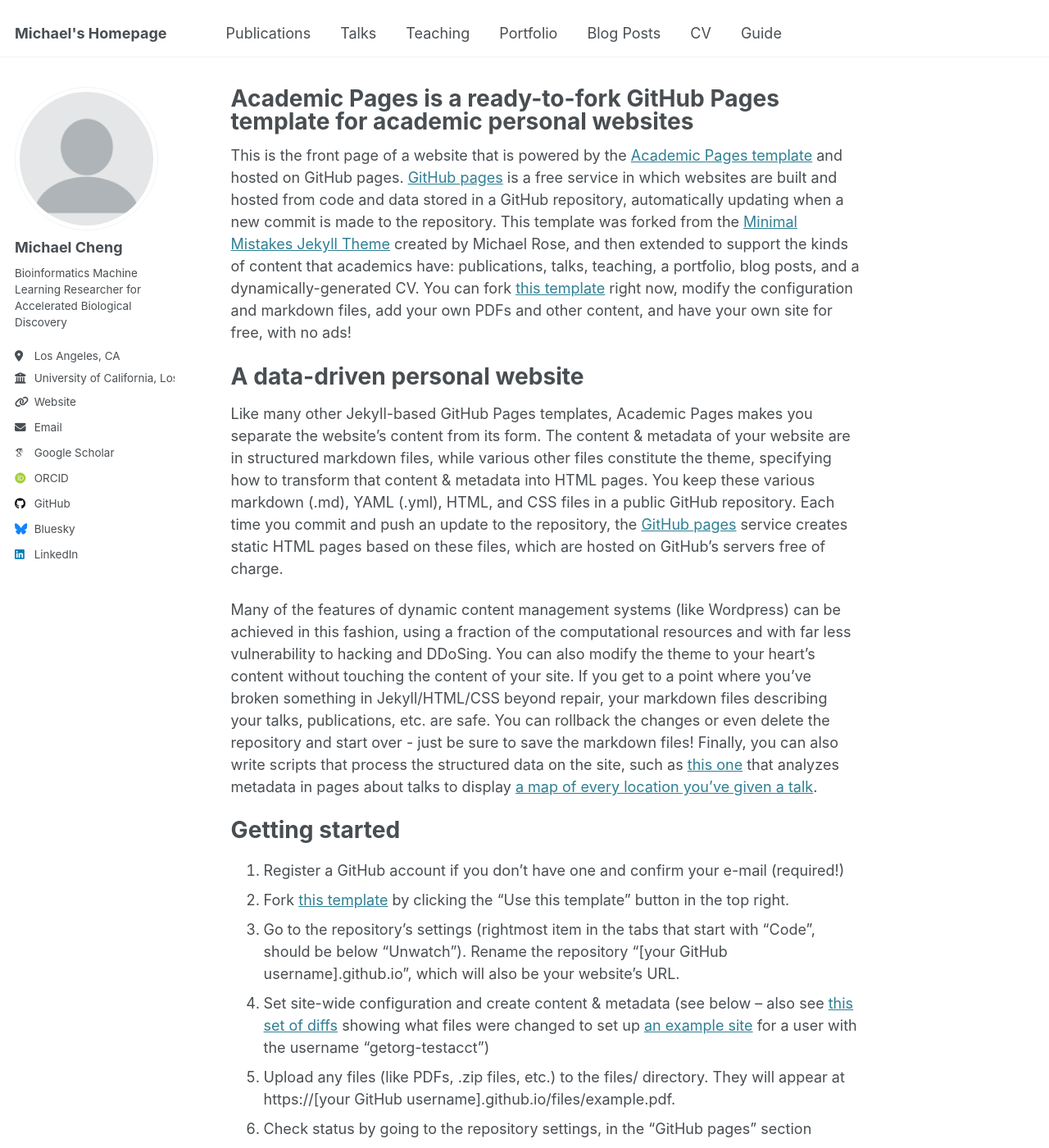
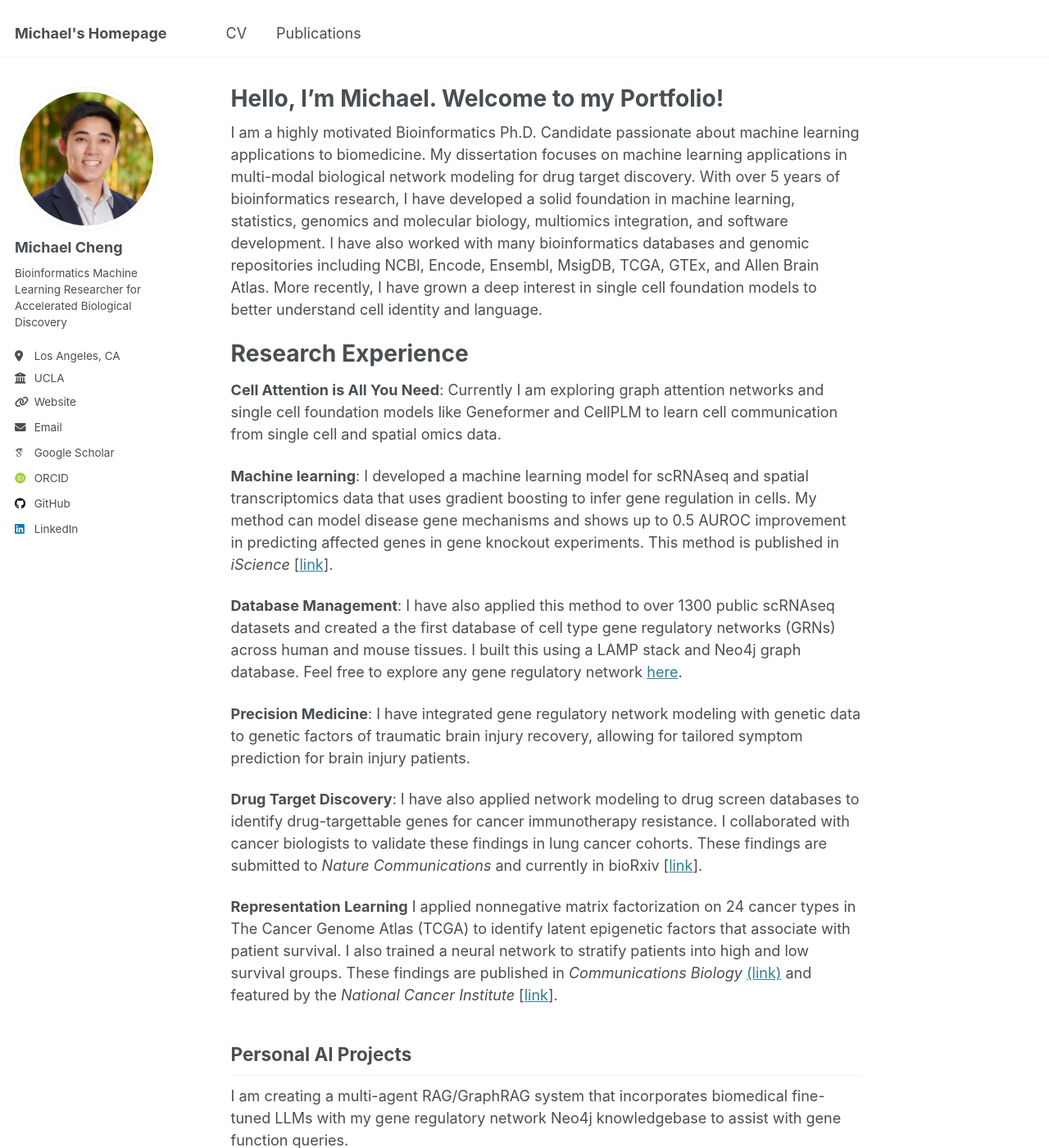
Before and after one commit to mcheng7777/mcheng7777.github.io, a Jekyll site: the page built from _pages/about.md, in a window 1280 px wide and 1400 px high. Shown: the whole window at 82% size. Built offline with Jekyll 4.4.1, drawn with Linux system fonts in a browser that asks for light colours; some web fonts are replaced; some of the changed text lies outside the part shown.

Commit message:
Edit about page and navigation tabs

```diff
--- a/_config.yml
+++ b/_config.yml
@@ -13,7 +13,7 @@
 title_separator          : "-"
 name                     : &name "Michael Cheng"
 description              : &description "UCLA Bionformatics Ph.D. Candidate"
-url                      : https://mcheng7777.github.io/ # the base hostname & protocol for your site e.g. "https://[your GitHub username].github.io"
+url                      : https://mcheng7777.github.io # the base hostname & protocol for your site e.g. "https://[your GitHub username].github.io"
 baseurl                  : "" # the subpath of your site, e.g. "/blog"
 repository               : "mcheng7777/mcheng7777.github.io"
 
@@ -22,13 +22,13 @@
 #               Additional customization can be done by editing /_includes/author-profile.html
 author:
   # Biographic information
-  avatar           : "profile.png"
+  avatar           : "michaelcheng_headshot.jpeg"
   name             : "Michael Cheng"
   pronouns         : # example: "she/her"
   bio              : "Bioinformatics Machine Learning Researcher for Accelerated Biological Discovery"
   location         : "Los Angeles, CA"
-  employer         : "University of California, Los Angeles (UCLA)"
-  uri              : "https://mcheng7777.github.io/"
+  employer         : "UCLA"
+  uri              : "https://mcheng7777.github.io"
   email            : "mcheng7777@g.ucla.edu"
 
   # Academic websites
@@ -44,7 +44,7 @@
   stackoverflow    : # User number or user number and name (i.e., use "1" or "1/jeff-atwood")
 
   # Social media
-  bluesky          : "bsky.app" # Replace this with you Bluesky username
+  bluesky          : # Replace this with you Bluesky username
   facebook         : # Username
   flickr           : # Username
   foursquare       : # Username
--- a/_pages/about.md
+++ b/_pages/about.md
@@ -1,49 +1,28 @@
 ---
 permalink: /
-title: "Academic Pages is a ready-to-fork GitHub Pages template for academic personal websites"
+title: "Hello, I'm Michael. Welcome to my Portfolio!"
 author_profile: true
 redirect_from:
   - /about/
   - /about.html
 ---
 
-This is the front page of a website that is powered by the [Academic Pages template](https://github.com/academicpages/academicpages.github.io) and hosted on GitHub pages. [GitHub pages](https://pages.github.com) is a free service in which websites are built and hosted from code and data stored in a GitHub repository, automatically updating when a new commit is made to the repository. This template was forked from the [Minimal Mistakes Jekyll Theme](https://mmistakes.github.io/minimal-mistakes/) created by Michael Rose, and then extended to support the kinds of content that academics have: publications, talks, teaching, a portfolio, blog posts, and a dynamically-generated CV. You can fork [this template](https://github.com/academicpages/academicpages.github.io) right now, modify the configuration and markdown files, add your own PDFs and other content, and have your own site for free, with no ads!
+I am a highly motivated Bioinformatics Ph.D. Candidate passionate about machine learning applications to biomedicine. My dissertation focuses on machine learning applications in multi-modal biological network modeling for drug target discovery. With over 5 years of bioinformatics research, I have developed a solid foundation in machine learning, statistics, genomics and molecular biology, multiomics integration, and software development. I have also worked with many bioinformatics databases and genomic repositories including NCBI, Encode, Ensembl, MsigDB, TCGA, GTEx, and Allen Brain Atlas. More recently, I have grown a deep interest in single cell foundation models to better understand cell identity and language.
 
-A data-driven personal website
-======
-Like many other Jekyll-based GitHub Pages templates, Academic Pages makes you separate the website's content from its form. The content & metadata of your website are in structured markdown files, while various other files constitute the theme, specifying how to transform that content & metadata into HTML pages. You keep these various markdown (.md), YAML (.yml), HTML, and CSS files in a public GitHub repository. Each time you commit and push an update to the repository, the [GitHub pages](https://pages.github.com/) service creates static HTML pages based on these files, which are hosted on GitHub's servers free of charge.
+# Research Experience
 
-Many of the features of dynamic content management systems (like Wordpress) can be achieved in this fashion, using a fraction of the computational resources and with far less vulnerability to hacking and DDoSing. You can also modify the theme to your heart's content without touching the content of your site. If you get to a point where you've broken something in Jekyll/HTML/CSS beyond repair, your markdown files describing your talks, publications, etc. are safe. You can rollback the changes or even delete the repository and start over - just be sure to save the markdown files! Finally, you can also write scripts that process the structured data on the site, such as [this one](https://github.com/academicpages/academicpages.github.io/blob/master/talkmap.ipynb) that analyzes metadata in pages about talks to display [a map of every location you've given a talk](https://academicpages.github.io/talkmap.html).
+**Cell Attention is All You Need**: Currently I am exploring graph attention networks and single cell foundation models like Geneformer and CellPLM to learn cell communication from single cell and spatial omics data.
 
-Getting started
-======
-1. Register a GitHub account if you don't have one and confirm your e-mail (required!)
-1. Fork [this template](https://github.com/academicpages/academicpages.github.io) by clicking the "Use this template" button in the top right.
-1. Go to the repository's settings (rightmost item in the tabs that start with "Code", should be below "Unwatch"). Rename the repository "[your GitHub username].github.io", which will also be your website's URL.
-1. Set site-wide configuration and create content & metadata (see below -- also see [this set of diffs](http://archive.is/3TPas) showing what files were changed to set up [an example site](https://getorg-testacct.github.io) for a user with the username "getorg-testacct")
-1. Upload any files (like PDFs, .zip files, etc.) to the files/ directory. They will appear at https://[your GitHub username].github.io/files/example.pdf.
-1. Check status by going to the repository settings, in the "GitHub pages" section
+**Machine learning**: I developed a machine learning model for scRNAseq and spatial transcriptomics data that uses gradient boosting to infer gene regulation in cells. My method can model disease gene mechanisms and shows up to 0.5 AUROC improvement in predicting affected genes in gene knockout experiments. This method is published in *iScience* [[link](https://www.cell.com/iscience/fulltext/S2589-0042(23)01201-4?_returnURL=https%3A%2F%2Flinkinghub.elsevier.com%2Fretrieve%2Fpii%2FS2589004223012014%3Fshowall%3Dtrue)].
 
-Site-wide configuration
-------
-The main configuration file for the site is in the base directory in [_config.yml](https://github.com/academicpages/academicpages.github.io/blob/master/_config.yml), which defines the content in the sidebars and other site-wide features. You will need to replace the default variables with ones about yourself and your site's github repository. The configuration file for the top menu is in [_data/navigation.yml](https://github.com/academicpages/academicpages.github.io/blob/master/_data/navigation.yml). For example, if you don't have a portfolio or blog posts, you can remove those items from that navigation.yml file to remove them from the header.
+**Database Management**: I have also applied this method to over 1300 public scRNAseq datasets and created a the first database of cell type gene regulatory networks (GRNs) across human and mouse tissues. I built this using a LAMP stack and Neo4j graph database. Feel free to explore any gene regulatory network [here](https://mergeomics.research.idre.ucla.edu/scGRNdb/).
 
-Create content & metadata
-------
-For site content, there is one markdown file for each type of content, which are stored in directories like _publications, _talks, _posts, _teaching, or _pages. For example, each talk is a markdown file in the [_talks directory](https://github.com/academicpages/academicpages.github.io/tree/master/_talks). At the top of each markdown file is structured data in YAML about the talk, which the theme will parse to do lots of cool stuff. The same structured data about a talk is used to generate the list of talks on the [Talks page](https://academicpages.github.io/talks), each [individual page](https://academicpages.github.io/talks/2012-03-01-talk-1) for specific talks, the talks section for the [CV page](https://academicpages.github.io/cv), and the [map of places you've given a talk](https://academicpages.github.io/talkmap.html) (if you run this [python file](https://github.com/academicpages/academicpages.github.io/blob/master/talkmap.py) or [Jupyter notebook](https://github.com/academicpages/academicpages.github.io/blob/master/talkmap.ipynb), which creates the HTML for the map based on the contents of the _talks directory).
+**Precision Medicine**: I have integrated gene regulatory network modeling with genetic data to genetic factors of traumatic brain injury recovery, allowing for tailored symptom prediction for brain injury patients.
 
-**Markdown generator**
+**Drug Target Discovery**: I have also applied network modeling to drug screen databases to identify drug-targettable genes for cancer immunotherapy resistance. I collaborated with cancer biologists to validate these findings in lung cancer cohorts. These findings are submitted to *Nature Communications* and currently in bioRxiv [[link](https://www.biorxiv.org/content/10.1101/2024.11.22.624939v1)].
 
-The repository includes [a set of Jupyter notebooks](https://github.com/academicpages/academicpages.github.io/tree/master/markdown_generator
-) that converts a CSV containing structured data about talks or presentations into individual markdown files that will be properly formatted for the Academic Pages template. The sample CSVs in that directory are the ones I used to create my own personal website at stuartgeiger.com. My usual workflow is that I keep a spreadsheet of my publications and talks, then run the code in these notebooks to generate the markdown files, then commit and push them to the GitHub repository.
+**Representation Learning**  I applied nonnegative matrix factorization on 24 cancer types in The Cancer Genome Atlas (TCGA) to identify latent epigenetic factors that associate with patient survival. I also trained a neural network to stratify patients into high and low survival groups. These findings are published in *Communications Biology* [(link)](https://www.nature.com/articles/s42003-023-05459-w) and featured by the *National Cancer Institute* [[link](https://datascience.cancer.gov/news-events/news/epigenetics-and-machine-learning-help-make-cancer-predictions)].
 
-How to edit your site's GitHub repository
-------
-Many people use a git client to create files on their local computer and then push them to GitHub's servers. If you are not familiar with git, you can directly edit these configuration and markdown files directly in the github.com interface. Navigate to a file (like [this one](https://github.com/academicpages/academicpages.github.io/blob/master/_talks/2012-03-01-talk-1.md) and click the pencil icon in the top right of the content preview (to the right of the "Raw | Blame | History" buttons). You can delete a file by clicking the trashcan icon to the right of the pencil icon. You can also create new files or upload files by navigating to a directory and clicking the "Create new file" or "Upload files" buttons.
+## Personal AI Projects
 
-Example: editing a markdown file for a talk
-![Editing a markdown file for a talk](/images/editing-talk.png)
-
-For more info
-------
-More info about configuring Academic Pages can be found in [the guide](https://academicpages.github.io/markdown/), the [growing wiki](https://github.com/academicpages/academicpages.github.io/wiki), and you can always [ask a question on GitHub](https://github.com/academicpages/academicpages.github.io/discussions). The [guides for the Minimal Mistakes theme](https://mmistakes.github.io/minimal-mistakes/docs/configuration/) (which this theme was forked from) might also be helpful.
+I am creating a multi-agent RAG/GraphRAG system that incorporates biomedical fine-tuned LLMs with my gene regulatory network Neo4j knowledgebase to assist with gene function queries.
```
Also changed, not shown: _data/navigation.yml (+16 -14 lines), _pages/cv.html (added, +11 -0 lines), images/michaelcheng_headshot.jpeg (added), 1 other file.
